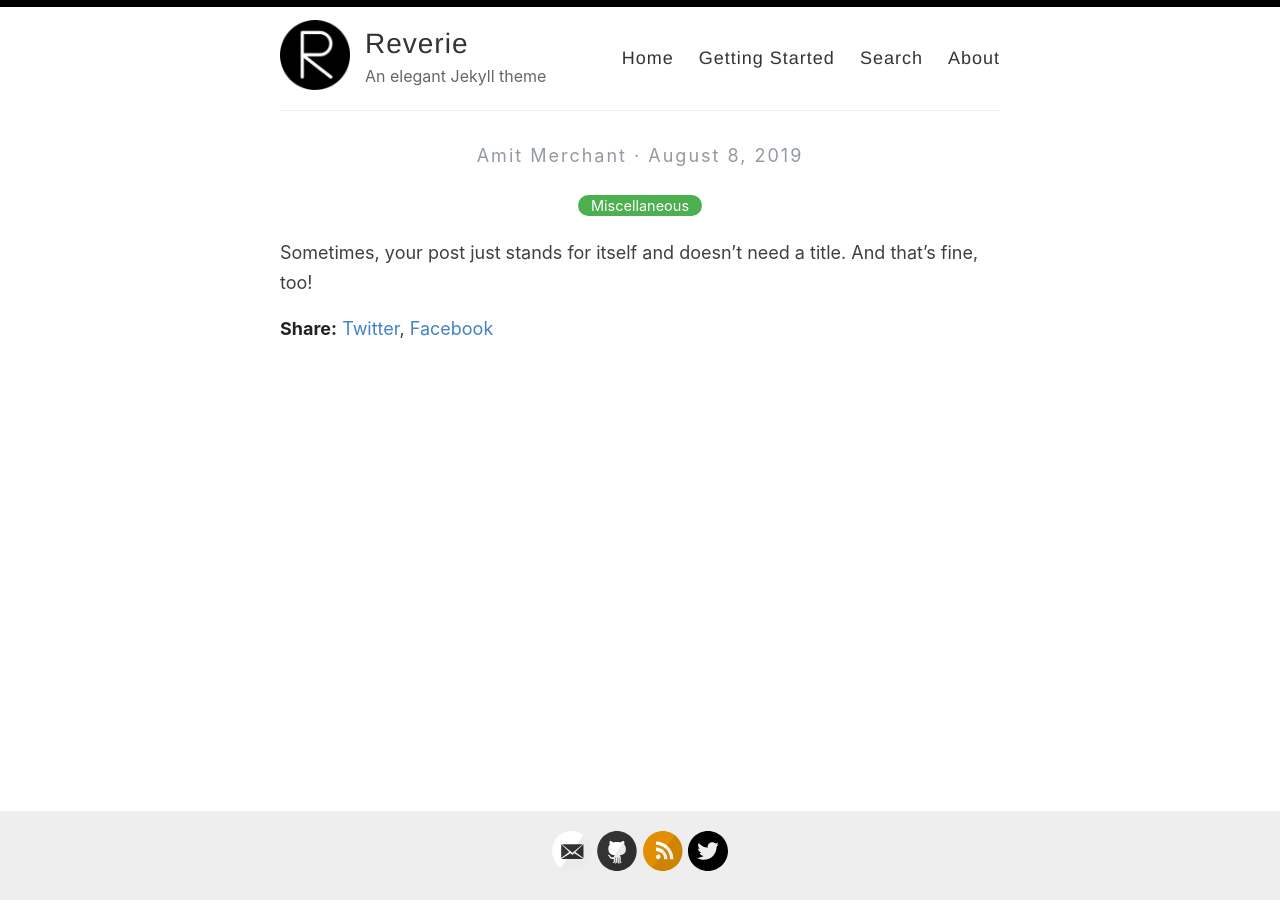
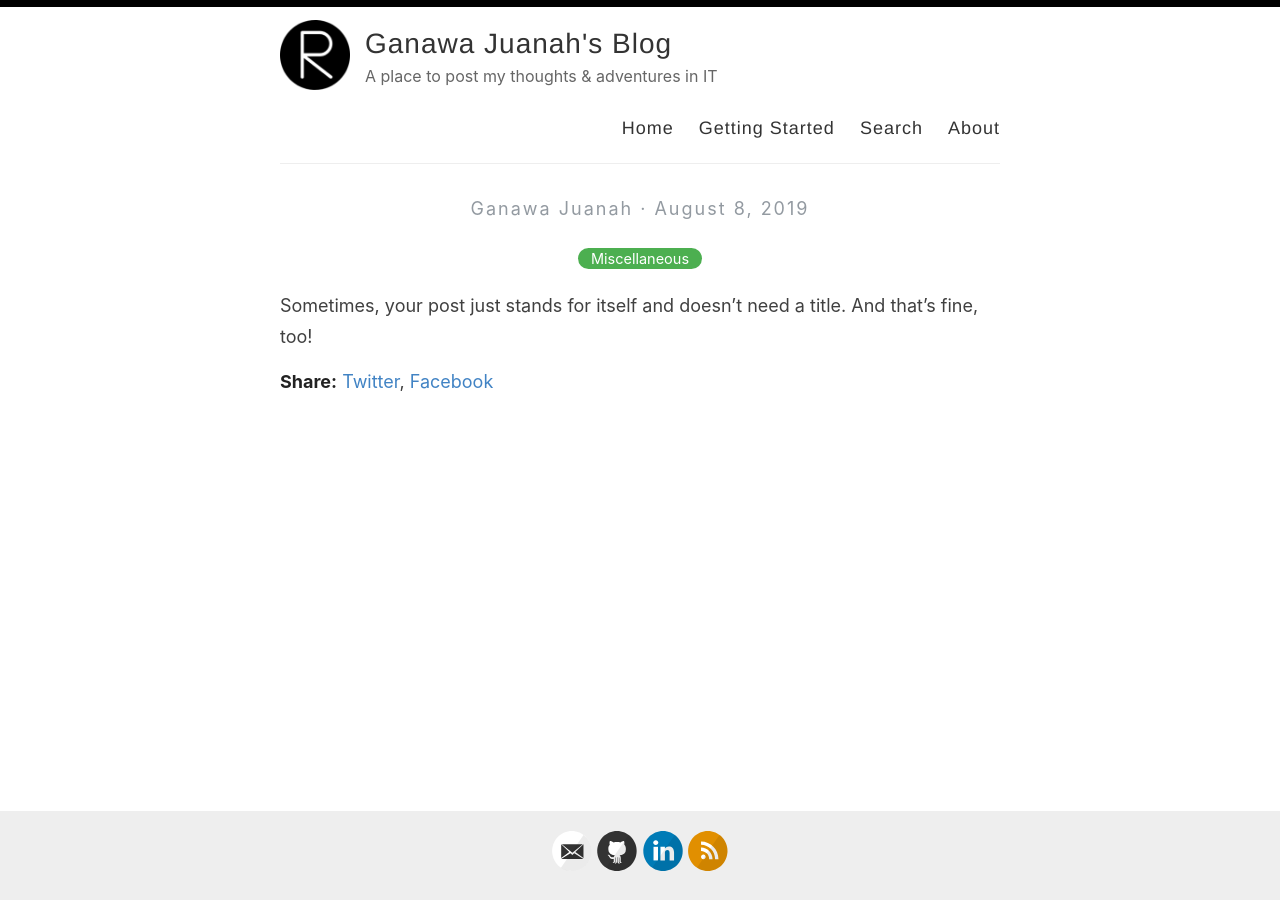
Before and after one commit to ganawaj/ganawaj.github.io, a Jekyll site: the page built from _posts/2019-08-08-no-title-posts.md, in a window 1280 px wide. Built offline with Jekyll 4.4.1, drawn with Linux system fonts in a browser that asks for light colours.

Commit message:
personalization changes

```diff
--- a/_config.yml
+++ b/_config.yml
@@ -3,13 +3,13 @@
 #
 
 # Name of your site (displayed in the header)
-name: Reverie
+name: Ganawa Juanah's Blog
 
 # Name of the author
-author: Amit Merchant
+author: Ganawa Juanah
 
 # Short bio or description (displayed in the header)
-description: An elegant Jekyll theme
+description: A place to post my thoughts & adventures in IT
 
 # URL of your avatar or profile pic (you could use your GitHub profile pic)
 avatar: /images/reverie.png
@@ -21,15 +21,15 @@ avatar: /images/reverie.png
 # Includes an icon in the footer for each username you enter
 footer-links:
   dribbble:
-  email: amit.d.merchant@gmail.com
+  email: contact@juanah.com
   facebook:
   flickr:
-  github: amitmerchant1990/reverie
+  github: ganawaj
   instagram:
-  linkedin:
+  linkedin: ganawaj
   pinterest:
   rss: rss
-  twitter: amit_merchant
+  twitter:
   stackoverflow:
   youtube: # channel/<your_long_string> or user/<user-name>
   googleplus: # anything in your profile username that comes after plus.google.com/
@@ -41,12 +41,12 @@ footer-links:
 disqus:
 
 # Enter your Google Analytics web tracking code (e.g. UA-2110908-2) to activate tracking
-google_analytics: UA-43339302-11
+google_analytics:
 
 # Your website URL (e.g. http://amitmerchant1990.github.io or http://www.amitmerchant.com)
 # Used for Sitemap.xml and your RSS feed
-url: http://www.amitmerchant.com/reverie
-enforce_ssl: https://www.amitmerchant.com/reverie
+url: http://blog.ganawajuanah.com
+enforce_ssl: https://blog.ganawajuanah.com
 
 # If you're hosting your site at a Project repository on GitHub pages
 # (http://yourusername.github.io/repository-name)
```
Also changed, not shown: .github/FUNDING.yml.
